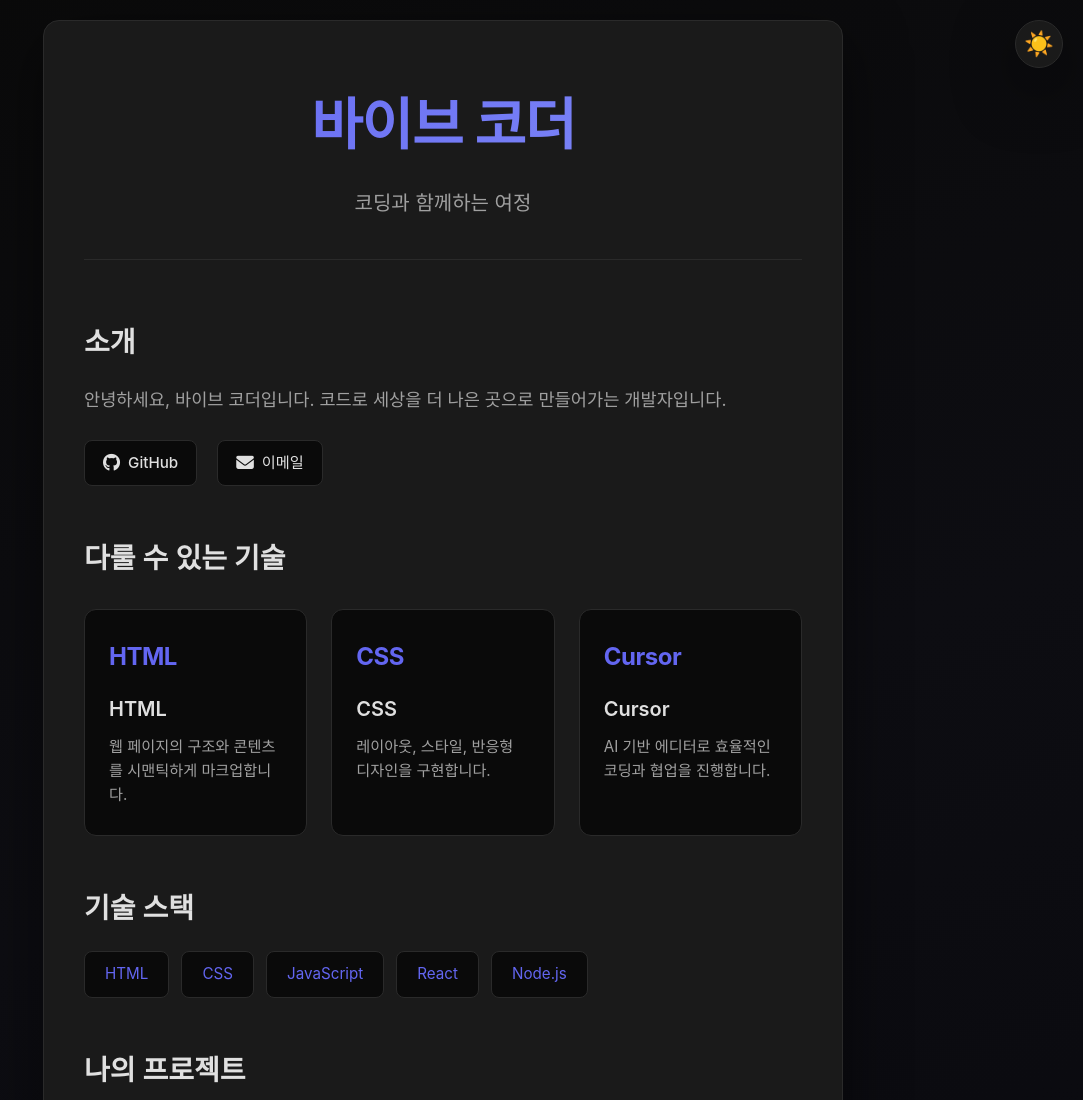
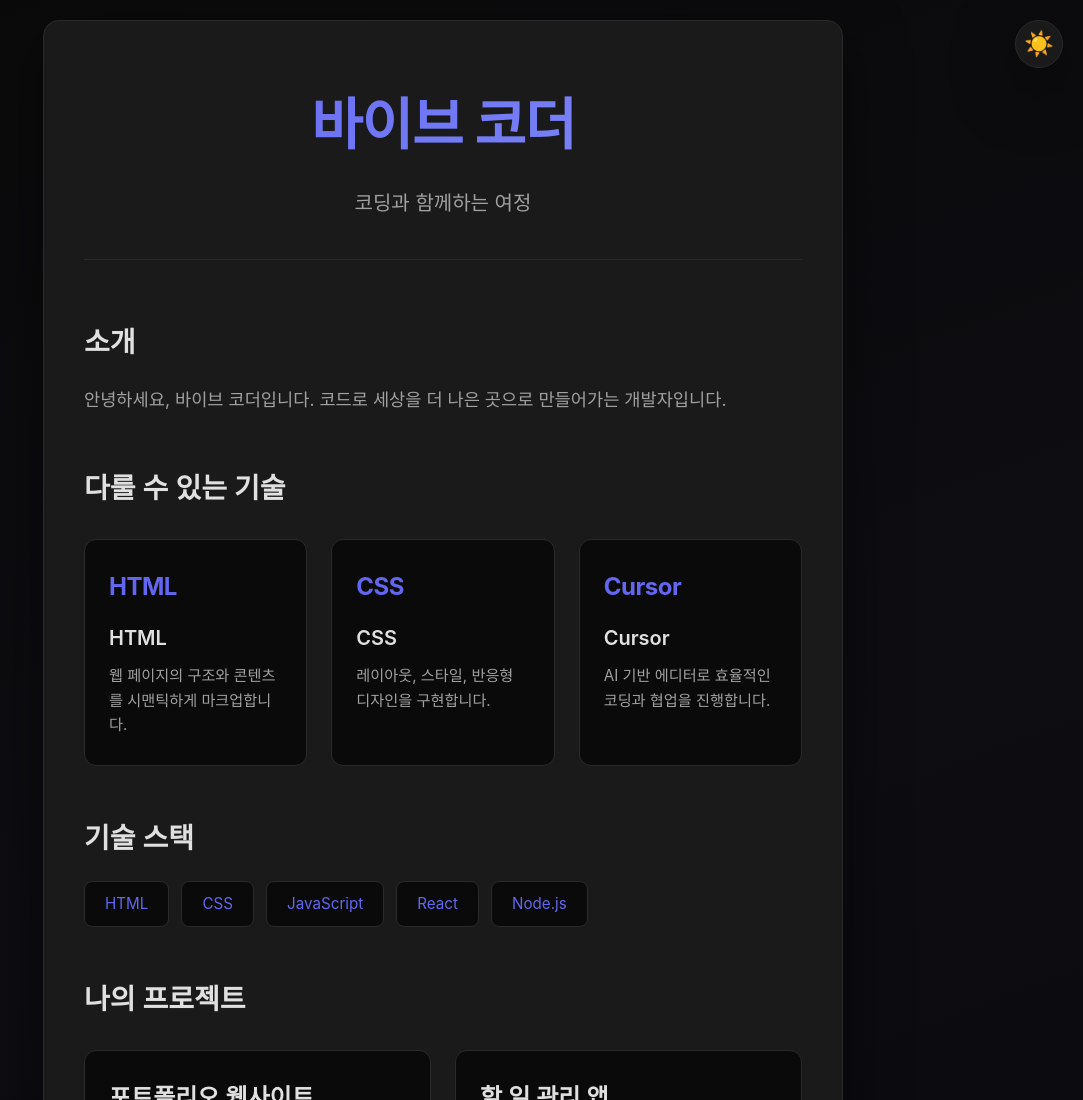
Before and after one commit to fx7300/vibe-project, a plain HTML site: page index.html in a window 1280 px wide. Shown: the top 1100 px of the page, without its empty margins (197-1280 px from the left). Drawn offline with Linux system fonts and the light colour scheme; a web font is replaced by a local one.

```diff
--- a/index.html
+++ b/index.html
@@ -33,16 +33,6 @@
                     안녕하세요, 바이브 코더입니다.
                     코드로 세상을 더 나은 곳으로 만들어가는 개발자입니다.
                 </p>
-                <div class="about-links">
-                    <a href="https://github.com/yourusername" target="_blank" rel="noopener noreferrer" aria-label="GitHub 프로필" class="social-link">
-                        <i class="fab fa-github"></i>
-                        <span>GitHub</span>
-                    </a>
-                    <a href="mailto:your.email@example.com" aria-label="이메일 보내기" class="social-link">
-                        <i class="fas fa-envelope"></i>
-                        <span>이메일</span>
-                    </a>
-                </div>
             </section>
 
             <section class="tech-cards">
```
